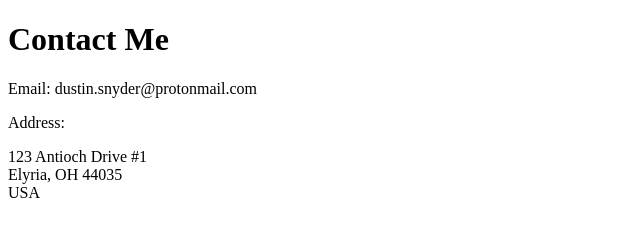
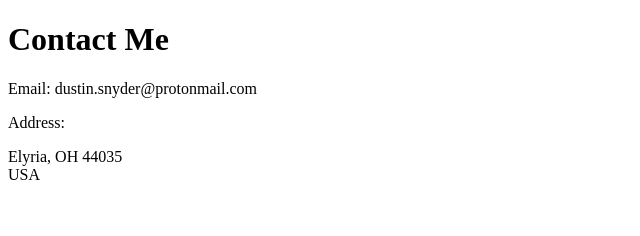
Before and after one commit to WolfStar76/resume-capstone, a plain HTML site: page public/contact-me.html in a window 1280 px wide. Shown: the whole page, without its empty margins (0-640 px from the left). Drawn offline with Linux system fonts and the light colour scheme.

Commit message:
Update contact-me.html

```diff
--- a/public/contact-me.html
+++ b/public/contact-me.html
@@ -10,7 +10,6 @@
     <p>Email: dustin.snyder@protonmail.com</p>
     <p>Address:</p>
     <p>
-      123 Antioch Drive #1<br />
       Elyria, OH 44035<br />
       USA<br />
     </p>
```
